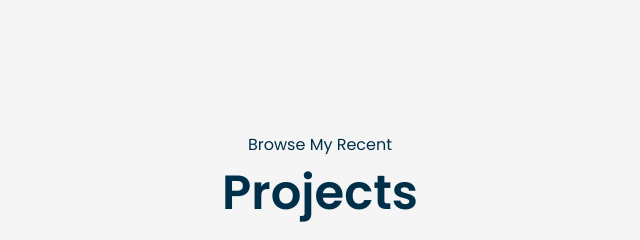
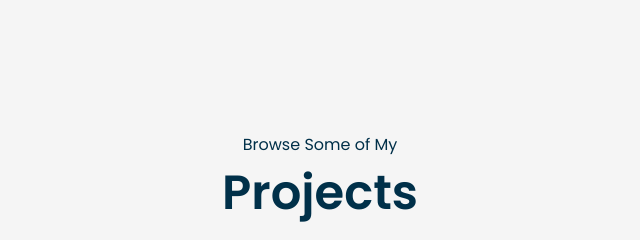
Before and after one commit to Iamouma/personal-website, a website: page public/index.html in a window 1280 px wide. Shown: the part 3100-3340 px from the top of the page, 320-960 px from the left. Drawn offline with Linux system fonts and the light colour scheme.

Commit message:
Clean up of my portfolio

```diff
--- a/public/index.html
+++ b/public/index.html
@@ -326,7 +326,7 @@
       >
     </section>
     <section id="projects">
-      <p class="section__text__p1">Browse My Recent</p>
+      <p class="section__text__p1">Browse Some of My</p>
       <h1 class="title">Projects</h1>
       <div class="experience-details-container">
         <div class="about-containers">
```
Also changed, not shown: 1 other file.
